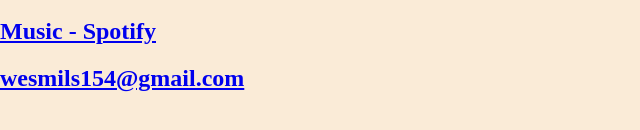
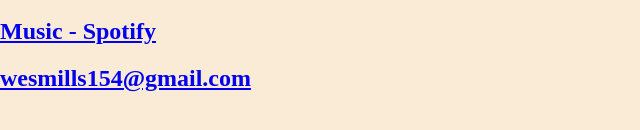
Before and after one commit to Wesley-Mills/Wesley-Mills.github.io, a website: page Projects.html in a window 1280 px wide. Shown: the part 1190-1320 px from the top of the page, 0-640 px from the left. Drawn offline with Linux system fonts and the light colour scheme.

Commit message:
fixed typo in own last name

```diff
--- a/Projects.html
+++ b/Projects.html
@@ -69,7 +69,7 @@
     <h2><a href="https://www.youtube.com/channel/UC0DW9UZOpVFsESKmiC-L3NQ"> My Music - YouTube</a></h2>
     <h2><a href="https://github.com/Wesley-Mills">GitHub</a></h2>
     <h2><a href="https://open.spotify.com/user/315zxhebgjb6acyis3ifu5qte7qu?si=f2a7f7e3f52c4e29"> Music - Spotify</a></h2>
-    <h2><a href="mailto:wesmils154@gmail.com">wesmils154@gmail.com</a></h2>
+    <h2><a href="mailto:wesmills154@gmail.com">wesmills154@gmail.com</a></h2>
 </span>
 <br><br>
 </body>
```
Also changed, not shown: home.html (+1 -1 lines).
